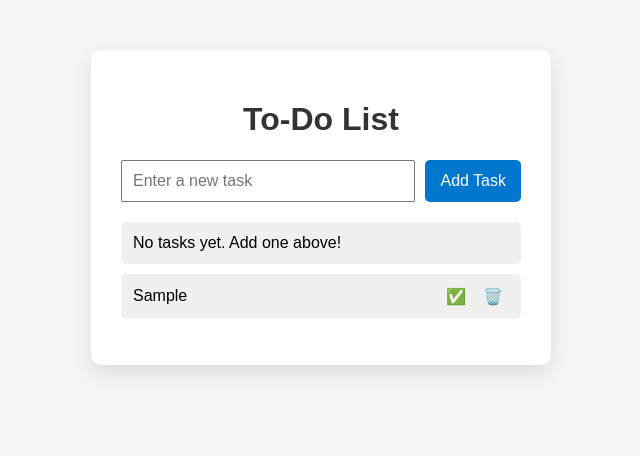
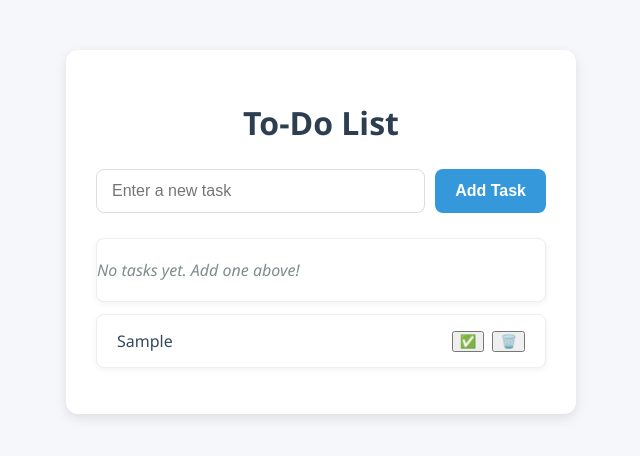
Before and after one commit to menakamuthaiah/to-do-list, a plain HTML site: page index.html in a window 1280 px wide. Both pictures are taken after typing "Sample" into the empty fields and a click on the button "Add Task". Shown: the whole page, without its empty margins (319-959 px from the left). Drawn offline with Linux system fonts and the light colour scheme.

Commit message:
Update style.css

```diff
--- a/style.css
+++ b/style.css
@@ -1,6 +1,6 @@
     body {
-    font-family: Arial, sans-serif;
-    background-color: #f4f4f9;
+      font-family: 'Segoe UI', Tahoma, Geneva, Verdana, sans-serif;
+      background-color: #f5f7fa;
       margin: 0;
       padding: 0;
       display: flex;
@@ -13,41 +13,52 @@ body {
       margin-top: 50px;
       background: white;
       padding: 30px;
-    border-radius: 10px;
-    box-shadow: 0 8px 20px rgba(0, 0, 0, 0.1);
+      border-radius: 12px;
+      box-shadow: 0 4px 12px rgba(0, 0, 0, 0.1);
       width: 90%;
-    max-width: 400px;
+      max-width: 450px;
     }
 
     h1 {
       text-align: center;
-    color: #333;
+      color: #2c3e50;
+      margin-bottom: 25px;
     }
 
     .input-section {
       display: flex;
       gap: 10px;
-    margin-bottom: 20px;
+      margin-bottom: 25px;
     }
 
     #taskInput {
       flex: 1;
-    padding: 10px;
+      padding: 12px 15px;
       font-size: 16px;
+      border: 1px solid #ddd;
+      border-radius: 8px;
+      transition: border 0.3s;
+    }
+
+    #taskInput:focus {
+      outline: none;
+      border-color: #3498db;
     }
 
     #addTaskBtn {
-    padding: 10px 15px;
+      padding: 12px 20px;
       font-size: 16px;
-    background-color: #0077cc;
+      font-weight: 600;
+      background-color: #3498db;
       color: white;
       border: none;
       cursor: pointer;
-    border-radius: 5px;
+      border-radius: 8px;
+      transition: background-color 0.3s;
     }
 
     #addTaskBtn:hover {
-    background-color: #005fa3;
+      background-color: #2980b9;
     }
 
     ul {
@@ -56,24 +67,68 @@ body {
     }
 
     li {
-    background: #f0f0f0;
-    margin-bottom: 10px;
-    padding: 12px;
-    border-radius: 5px;
+      background: #fff;
+      margin-bottom: 12px;
+      padding: 15px 20px;
+      border-radius: 8px;
       display: flex;
       justify-content: space-between;
       align-items: center;
+      box-shadow: 0 2px 6px rgba(0, 0, 0, 0.05);
+      border: 1px solid #eee;
+    }
+
+    .task-text {
+      flex: 1;
+      font-size: 16px;
+      color: #34495e;
     }
 
     .task-text.completed {
       text-decoration: line-through;
-    color: gray;
+      color: #95a5a6;
     }
 
-  .task-actions button {
-    margin-left: 5px;
-    background-color: transparent;
-    border: none;
+    .task-actions {
+      display: flex;
+      gap: 8px;
+    }
+
+    .task-btn {
+      padding: 6px 12px;
+      font-size: 14px;
+      font-weight: 600;
+      border-radius: 6px;
       cursor: pointer;
-    font-size: 16px;
+      transition: all 0.2s;
+      border: 2px solid transparent;
     }
+
+    .complete-btn {
+      background-color: #fff;
+      color: #27ae60;
+      border-color: #27ae60;
+    }
+
+    .complete-btn:hover {
+      background-color: #27ae60;
+      color: white;
+    }
+
+    .delete-btn {
+      background-color: #fff;
+      color: #e74c3c;
+      border-color: #e74c3c;
+    }
+
+    .delete-btn:hover {
+      background-color: #e74c3c;
+      color: white;
+    }
+
+    .empty-message {
+      text-align: center;
+      color: #7f8c8d;
+      padding: 20px 0;
+      font-style: italic;
+    }
```
Lines whose indentation alone changed are shown as unchanged.
